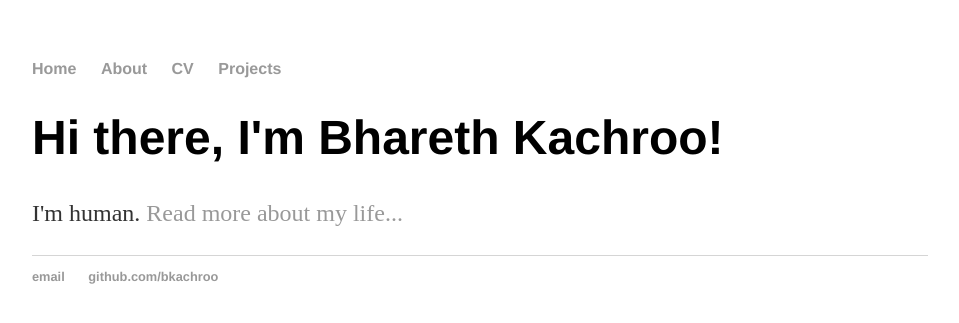
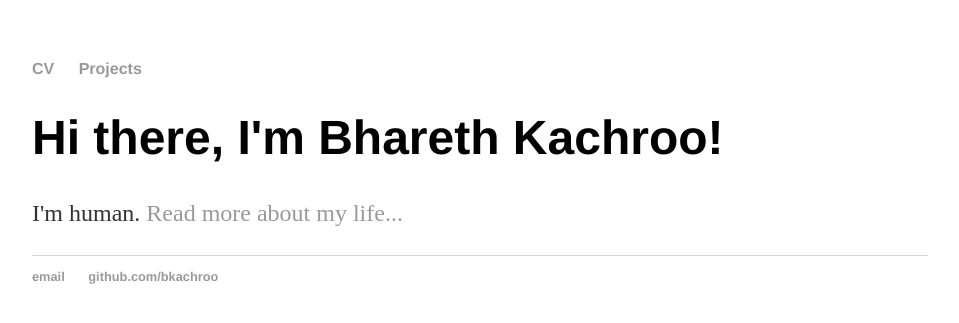
Before and after one commit to bkachroo/bkachroo.github.io, a Jekyll site: the page built from index.html, in a window 1280 px wide. Shown: the top 323 px of the page, without its empty margins (160-1119 px from the left). Built offline with Jekyll 4.4.1, drawn with Linux system fonts in a browser that asks for light colours.

Commit message:
Update default.html
Removed links to useless pages.

```diff
--- a/_layouts/default.html
+++ b/_layouts/default.html
@@ -8,8 +8,6 @@
 	<body>
 		<nav>
     		<ul>
-        		<li><a href="/">Home</a></li>
-	        	<li><a href="/about">About</a></li>
         		<li><a href="/cv">CV</a></li>
         		<li><a href="/projects">Projects</a></li>
     		</ul>
```
